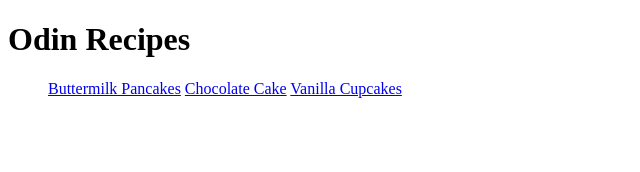
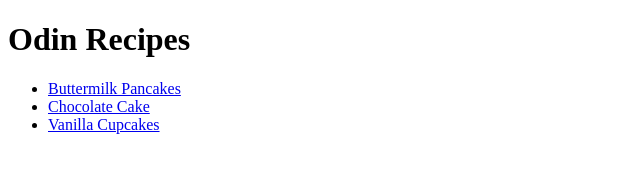
Before and after one commit to GoldenLeap/odin-recipes, a plain HTML site: page index.html in a window 1280 px wide. Shown: the whole page, without its empty margins (0-640 px from the left). Drawn offline with Linux system fonts and the light colour scheme.

Commit message:
Fix missing <li> tags in index.html list

```diff
--- a/index.html
+++ b/index.html
@@ -3,14 +3,14 @@
     <head>
         <meta charset="utf-8">
         <title>Recipes</title>
+        <link rel="stylesheet" href="./styles/index.css">
     </head>
     <body>
         <h1>Odin Recipes</h1>
-
         <ul>
-            <a href="recipes/buttermilk-pancakes.html">Buttermilk Pancakes</a>
-            <a href="recipes/chocolate-cake.html">Chocolate Cake</a>
-            <a href="recipes/vanilla-cupcake.html">Vanilla Cupcakes</a>
+            <li><a href="recipes/buttermilk-pancakes.html">Buttermilk Pancakes</a></li>
+            <li><a href="recipes/chocolate-cake.html">Chocolate Cake</a></li>
+            <li><a href="recipes/vanilla-cupcake.html">Vanilla Cupcakes</a></li>
         </ul>
     </body>
 </html>
```
